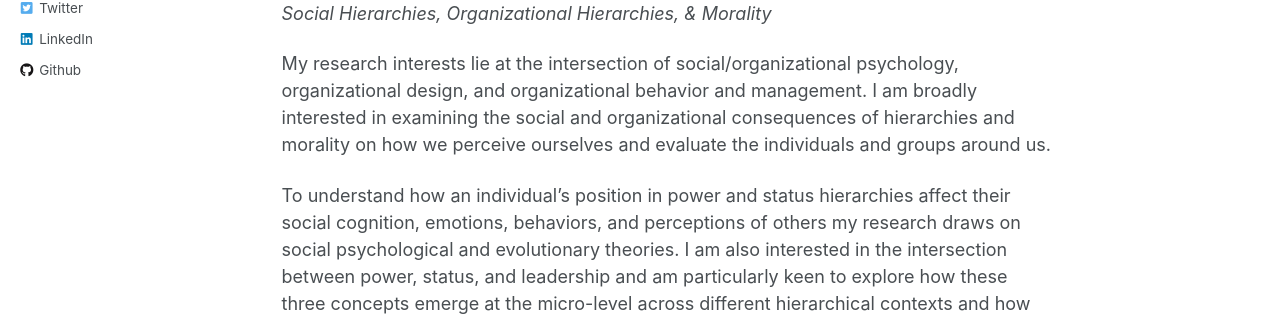
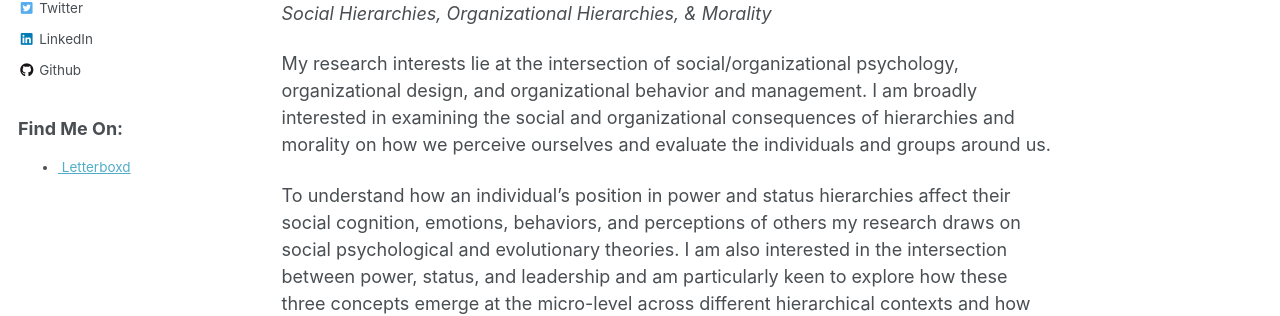
Before and after one commit to mattyhryan/mattyhryan.github.io, a Jekyll site: the page built from _pages/about.md, in a window 1280 px wide. Shown: the part 480-796 px from the top of the page. Built offline with Jekyll 4.4.1, drawn with Linux system fonts in a browser that asks for light colours; a style sheet for code colours, icons or effects is not loaded.

Commit message:
Update sidebar.html

```diff
--- a/_includes/sidebar.html
+++ b/_includes/sidebar.html
@@ -3,6 +3,17 @@
 {% if page.author_profile or layout.author_profile or page.sidebar %}
   <div class="sidebar sticky">
     {% if page.author_profile or layout.author_profile %}{% include author-profile.html %}{% endif %}
+
+    <!-- Add the Letterboxd link here -->
+    {% if site.author.letterboxd %}
+      <div class="sidebar-item">
+        <h3>Find Me On:</h3>
+        <ul class="social-icons">
+          <li><a href="{{ site.author.letterboxd }}"><i class="fab fa-letterboxd" aria-hidden="true"></i> Letterboxd</a></li>
+        </ul>
+      </div>
+    {% endif %}
+
     {% if page.sidebar %}
       {% for s in page.sidebar %}
         {% if s.image %}
```
Lines whose indentation alone changed are shown as unchanged.
